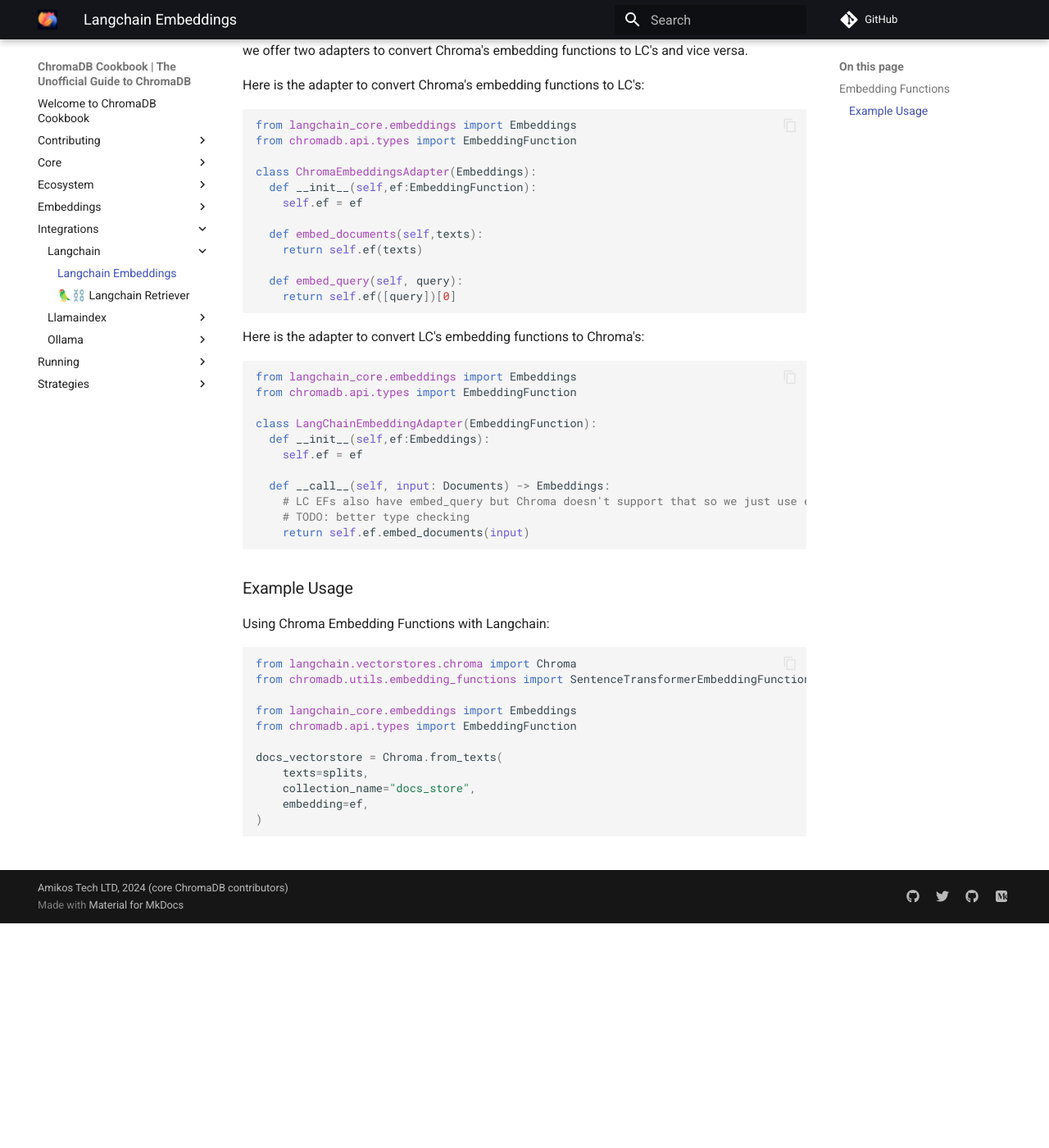
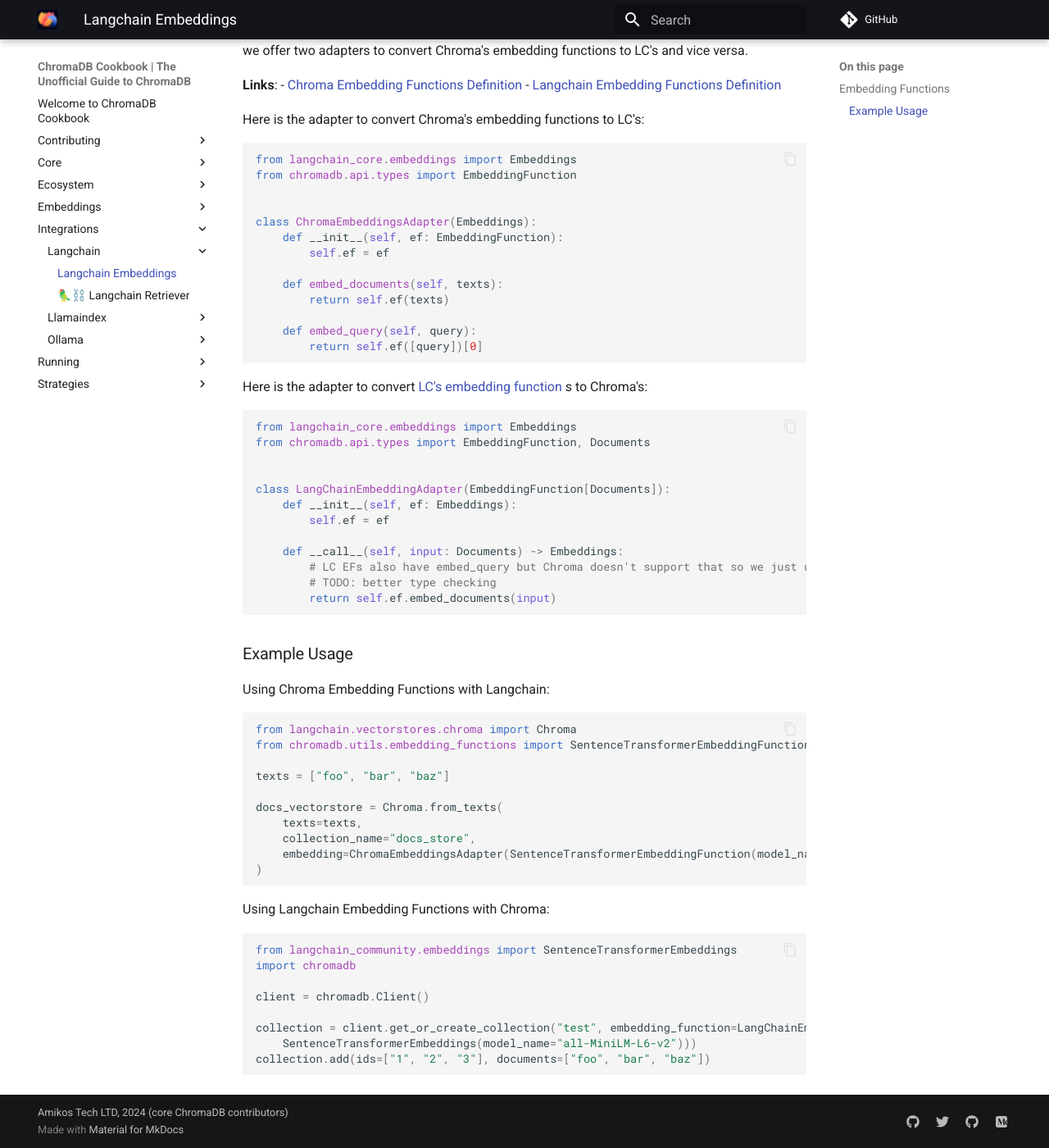
Before and after one commit to amikos-tech/chroma-cookbook, an MkDocs documentation site: the page built from docs/integrations/langchain/embeddings.md, in a window 1280 px wide and 1400 px high, scrolled down 274 px. Shown: the whole window at 82% size. Built offline with MkDocs 1.6.1 and Material for MkDocs 9.7.7, drawn with Linux system fonts in a browser that asks for light colours; comment, search, counter and statistics services are not loaded.

Commit message:
feat: Updated Langchain Embeddings with examples and links

````diff
--- a/docs/integrations/langchain/embeddings.md
+++ b/docs/integrations/langchain/embeddings.md
@@ -4,7 +4,13 @@
 
 Chroma and Langchain both offer embedding functions which are wrappers on top of popular embedding models.
 
-Unfortunately Chroma and LC's embedding functions are not compatible with each other. Below we offer two adapters to convert Chroma's embedding functions to LC's and vice versa.
+Unfortunately Chroma and LC's embedding functions are not compatible with each other. Below we offer two adapters to
+convert Chroma's embedding functions to LC's and vice versa.
+
+**Links**:
+- [Chroma Embedding Functions Definition](https://github.com/chroma-core/chroma/blob/ddb7ab13bee394cf942bc8a976629884cd0f4294/chromadb/api/types.py#L185-L201)
+- [Langchain Embedding Functions Definition](https://github.com/langchain-ai/langchain/blob/master/libs/core/langchain_core/embeddings/embeddings.py)
+
 
 Here is the adapter to convert Chroma's embedding functions to LC's:
 
@@ -12,32 +18,36 @@
 from langchain_core.embeddings import Embeddings
 from chromadb.api.types import EmbeddingFunction
 
+
 class ChromaEmbeddingsAdapter(Embeddings):
-  def __init__(self,ef:EmbeddingFunction):
-    self.ef = ef
+    def __init__(self, ef: EmbeddingFunction):
+        self.ef = ef
 
-  def embed_documents(self,texts):
-    return self.ef(texts)
+    def embed_documents(self, texts):
+        return self.ef(texts)
 
-  def embed_query(self, query):
-    return self.ef([query])[0]
+    def embed_query(self, query):
+        return self.ef([query])[0]
 
 ```
 
-Here is the adapter to convert LC's embedding functions to Chroma's:
+Here is the adapter to
+convert [LC's embedding function](https://github.com/langchain-ai/langchain/blob/master/libs/core/langchain_core/embeddings/embeddings.py)
+s to Chroma's:
 
 ```python
 from langchain_core.embeddings import Embeddings
-from chromadb.api.types import EmbeddingFunction
+from chromadb.api.types import EmbeddingFunction, Documents
 
-class LangChainEmbeddingAdapter(EmbeddingFunction):
-  def __init__(self,ef:Embeddings):
-    self.ef = ef
 
-  def __call__(self, input: Documents) -> Embeddings:
-    # LC EFs also have embed_query but Chroma doesn't support that so we just use embed_documents
-    # TODO: better type checking
-    return self.ef.embed_documents(input)
+class LangChainEmbeddingAdapter(EmbeddingFunction[Documents]):
+    def __init__(self, ef: Embeddings):
+        self.ef = ef
+
+    def __call__(self, input: Documents) -> Embeddings:
+        # LC EFs also have embed_query but Chroma doesn't support that so we just use embed_documents
+        # TODO: better type checking
+        return self.ef.embed_documents(input)
 
 ```
 
@@ -49,12 +59,24 @@
 from langchain.vectorstores.chroma import Chroma
 from chromadb.utils.embedding_functions import SentenceTransformerEmbeddingFunction
 
-from langchain_core.embeddings import Embeddings
-from chromadb.api.types import EmbeddingFunction
+texts = ["foo", "bar", "baz"]
 
 docs_vectorstore = Chroma.from_texts(
-    texts=splits,
+    texts=texts,
     collection_name="docs_store",
-    embedding=ef,
+    embedding=ChromaEmbeddingsAdapter(SentenceTransformerEmbeddingFunction(model_name="all-MiniLM-L6-v2")),
 )
 ```
+
+Using Langchain Embedding Functions with Chroma:
+
+```python
+from langchain_community.embeddings import SentenceTransformerEmbeddings
+import chromadb
+
+client = chromadb.Client()
+
+collection = client.get_or_create_collection("test", embedding_function=LangChainEmbeddingAdapter(
+    SentenceTransformerEmbeddings(model_name="all-MiniLM-L6-v2")))
+collection.add(ids=["1", "2", "3"], documents=["foo", "bar", "baz"])
+```
````
